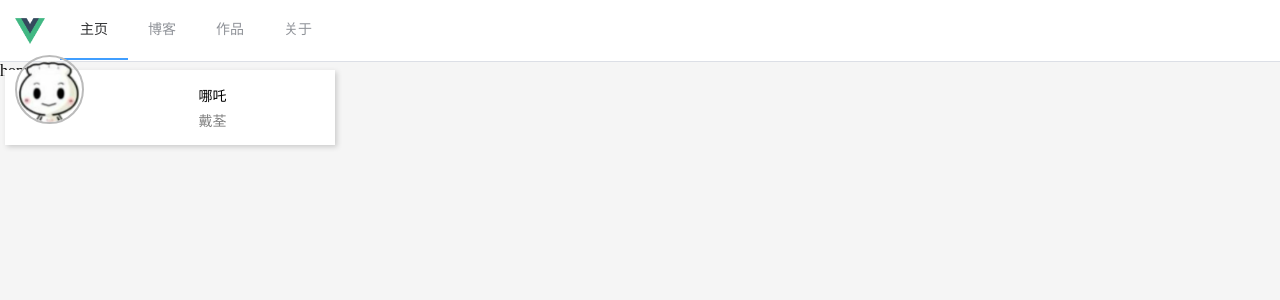
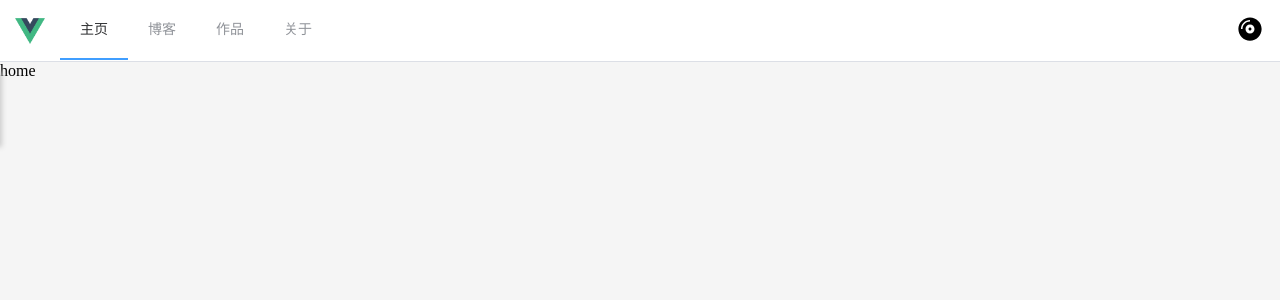
Before and after one commit to hobohuang/hobo-website, a Vue app: page /home in a window 1280 px wide. Shown: the top 300 px of the page. Built offline with nearby package versions, Linux system fonts and the light colour scheme.

Commit message:
完成控制音乐播放器隐藏或者显示按钮

```diff
--- a/src/App.vue
+++ b/src/App.vue
@@ -1,15 +1,31 @@
 <template>
   <div class="app">
     <top-nav />
-    <music-player />
+    <music-player :style="`left:${musicPlayerOffset}; transition:left 1s`" />
+    <el-backtop :bottom="100">
+      <div
+        style="
+          height: 100%;
+          width: 100%;
+          background-color: #f2f5f6;
+          box-shadow: 0 0 6px rgba(0, 0, 0, 0.12);
+          text-align: center;
+          line-height: 40px;
+          color: #1989fa;
+        "
+      >
+        UP
+      </div>
+    </el-backtop>
     <router-view />
   </div>
 </template>
 
 <script>
-import { defineComponent, ref } from "vue";
+import { computed, defineComponent, ref } from "vue";
 import topNav from "./components/TopNav.vue";
 import MusicPlayer from "./components/music/MusicPlayer.vue";
+import { useStore } from "vuex";
 export default defineComponent({
   name: "app",
   components: {
@@ -17,8 +33,17 @@ export default defineComponent({
     MusicPlayer,
   },
   setup() {
+    const store = useStore();
+    const musicPlayerOffset = computed(() => {
+      if (store.state.isShowPlayer) {
+        return "5px";
+      } else {
+        return "-330px";
+      }
+    });
+
     return {
-      drawer: ref(false),
+      musicPlayerOffset,
     };
   },
 });
--- a/src/assets/css/clear.scss
+++ b/src/assets/css/clear.scss
@@ -77,6 +77,12 @@ textarea {
   resize: none;
   overflow: auto;
 }
+button {
+  background: #fff;
+  border: none;
+  padding: 0;
+  margin: 0;
+}
 
 //更改card的padding
 .el-card__body {
--- a/src/components/TopNav.vue
+++ b/src/components/TopNav.vue
@@ -1,5 +1,6 @@
 <template>
   <div class="top-nav">
+    <div class="top-nav-left">
       <a href="#" class="logo-nav">
         <img src="../assets/logo.png" alt="" class="logo" />
       </a>
@@ -16,21 +17,37 @@
         <el-menu-item index="/about">关于</el-menu-item>
       </el-menu>
     </div>
+    <div class="top-nav-right">
+      <button class="player-type" @click="changePlayerType">
+        <i class="player-type-icon">
+          <font-awesome-icon :icon="['fa', 'compact-disc']" />
+        </i>
+      </button>
+    </div>
+  </div>
 </template>
 
 <script lang="ts">
+import { MODIFY_ISSHOWPLAYER } from "@/store/actionTypes";
 import { defineComponent, ref } from "vue";
+import { Store, useStore } from "vuex";
 
 export default defineComponent({
   name: "topNav",
   setup() {
+    const store: Store<any> = useStore();
     let activeIndex = ref("home");
     const handleSelect = (key: string, keyPath: string[]) => {
       console.log(key, keyPath);
     };
+    const changePlayerType = () => {
+      store.dispatch(MODIFY_ISSHOWPLAYER);
+    };
     return {
+      store,
       activeIndex,
       handleSelect,
+      changePlayerType,
     };
   },
   // methods: {
@@ -44,8 +61,13 @@ export default defineComponent({
 <style lang="scss" scoped>
 .top-nav {
   display: flex;
+  justify-content: space-between;
   border-bottom: 1px solid #dcdfe6;
   background: #fff;
+}
+.top-nav-left,
+.top-nav-right {
+  display: flex;
 }
 .logo-nav {
   height: 60px;
@@ -57,6 +79,20 @@ export default defineComponent({
     padding: 0 15px;
   }
 }
+.player-type {
+  margin: 25% 15px 25% 15px;
+  height: 30px;
+  width: 30px;
+  text-align: center;
+  cursor: pointer;
+  border-radius: 5px;
+}
+.player-type:hover {
+  background-color: #eee;
+}
+.player-type-icon {
+  font-size: 24px;
+}
 //去除element nav下划线
 .el-menu.el-menu--horizontal {
   border-bottom: none !important;
--- a/src/plugins/fontAwesome.ts
+++ b/src/plugins/fontAwesome.ts
@@ -18,6 +18,7 @@ import {
   faPauseCircle,
   faList,
   faHeadphones,
+  faCompactDisc,
 } from "@fortawesome/free-solid-svg-icons";
 // import {  } from '@fortawesome/free-brands-svg-icons'
 import { faHeart as farHeart } from "@fortawesome/free-regular-svg-icons";
@@ -41,7 +42,8 @@ const components = [
   faPauseCircle,
   faList,
   farHeart,
-  faHeadphones
+  faHeadphones,
+  faCompactDisc,
 ];
 
 components.forEach((item) => {
--- a/src/store/actionTypes.ts
+++ b/src/store/actionTypes.ts
@@ -0,0 +1,2 @@
+// export const SET_TODO = "SET_TODO";
+export const MODIFY_ISSHOWPLAYER = "MODIFY_ISSHOWPLAYER";
--- a/src/store/actions.ts
+++ b/src/store/actions.ts
@@ -1,2 +1,14 @@
+import { IState } from "@/typings";
 import { Commit } from "vuex";
-export default {};
+import { MODIFY_ISSHOWPLAYER } from "./actionTypes";
+
+interface ICtx {
+  commit: Commit;
+  state: IState;
+}
+
+export default {
+  [MODIFY_ISSHOWPLAYER]({ commit }: ICtx): void {
+    commit(MODIFY_ISSHOWPLAYER);
+  },
+};
--- a/src/store/index.ts
+++ b/src/store/index.ts
@@ -1,12 +1,11 @@
 import { createStore } from "vuex";
 
-// import state from "./state";
-// import mutations from "./mutations";
-// import actions from "./mutations";
+import state from "./state";
+import mutations from "./mutations";
+import actions from "./actions";
 
 export default createStore({
-  state: {},
-  mutations: {},
-  actions: {},
-  modules: {},
+  state,
+  mutations,
+  actions,
 });
--- a/src/store/mutations.ts
+++ b/src/store/mutations.ts
@@ -1 +1,7 @@
-export default {};
+import { IState } from "@/typings";
+import { MODIFY_ISSHOWPLAYER } from "./actionTypes";
+export default {
+  [MODIFY_ISSHOWPLAYER](state: IState): void {
+    state.isShowPlayer = !state.isShowPlayer;
+  },
+};
--- a/src/store/state.ts
+++ b/src/store/state.ts
@@ -1 +1,5 @@
-export default {};
+import { IState } from "@/typings";
+
+export default <IState>{
+  isShowPlayer: false,
+};
--- /dev/null
+++ b/src/typings/index.ts
@@ -0,0 +1,5 @@
+interface IState {
+  isShowPlayer: boolean;
+}
+
+export { IState };
```
Also changed, not shown: src/constant/music.ts (+9 -9 lines), src/hooks/components/musicPlay.ts (+29 -27 lines). Lines whose indentation alone changed are shown as unchanged.
